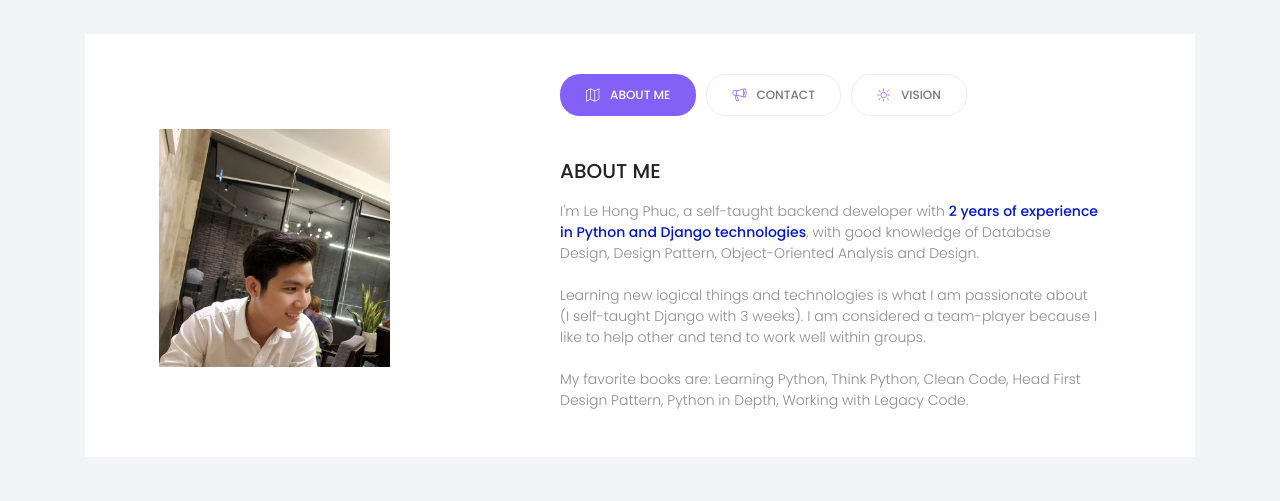
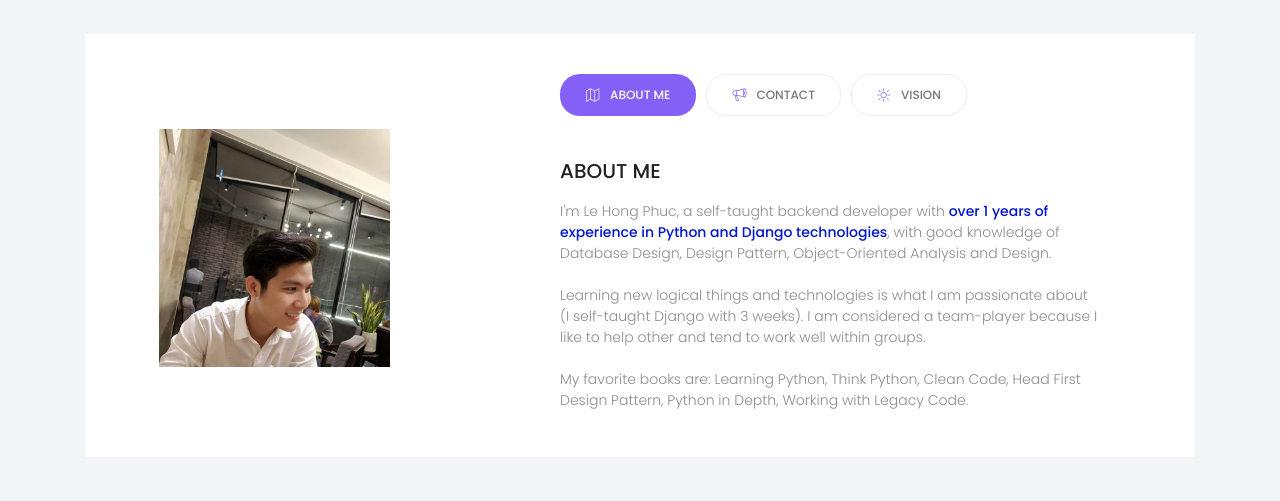
Before and after one commit to lephuc3108/git-hub-demo-lephuc, a Django app: page / in a window 1280 px wide. Shown: the part 911-1412 px from the top of the page. Run offline with Django 3.2, Linux system fonts and the light colour scheme; some libraries are stand-ins or nearby versions.

Commit message:
edit index file

```diff
--- a/personalsite/templates/homepage/index.html
+++ b/personalsite/templates/homepage/index.html
@@ -70,14 +70,6 @@
 							</div>
 
 						</div>
-						<!--<div class="social-link" style="display: table;">
-                            <ul class="social-profiles" style="display: inline-block;">
-                                <li class="item"><a href="#" class="fa fa-linkedin"><span>LinkedIn</span></a></li>
-                                <li class="item"><a href="#" class="fa fa-stack-overflow"><span>Stack Overflow</span></a></li>
-                                <li class="item"><a href="#" class="fa fa-github"><span>Github</span></a></li>
-                                <li class="item"><a href="#" class="fa fa-facebook"><span>Facebook</span></a></li>
-                            </ul>
-                        </div>-->
 					</div>
 				</div>
 			</div>
@@ -108,7 +100,7 @@
 									<div class="tab-pane fade show active" id="nav-history" role="tabpanel" aria-labelledby="nav-home-tab">
 										<div class="single-content">
 											<h3>ABOUT ME</h3>
-											<p>I'm Le Hong Phuc, a self-taught backend developer with <b>2 years of experience in Python and Django technologies</b>, with good knowledge of Database Design, Design Pattern, Object-Oriented Analysis and Design.
+											<p>I'm Le Hong Phuc, a self-taught backend developer with <b>over 1 years of experience in Python and Django technologies</b>, with good knowledge of Database Design, Design Pattern, Object-Oriented Analysis and Design.
 											<br/>
 											<br/>
 											Learning new logical things and technologies is what I am passionate about (I self-taught Django with 3 weeks). I am considered a team-player because I like to help other and tend to work well within groups.
```
